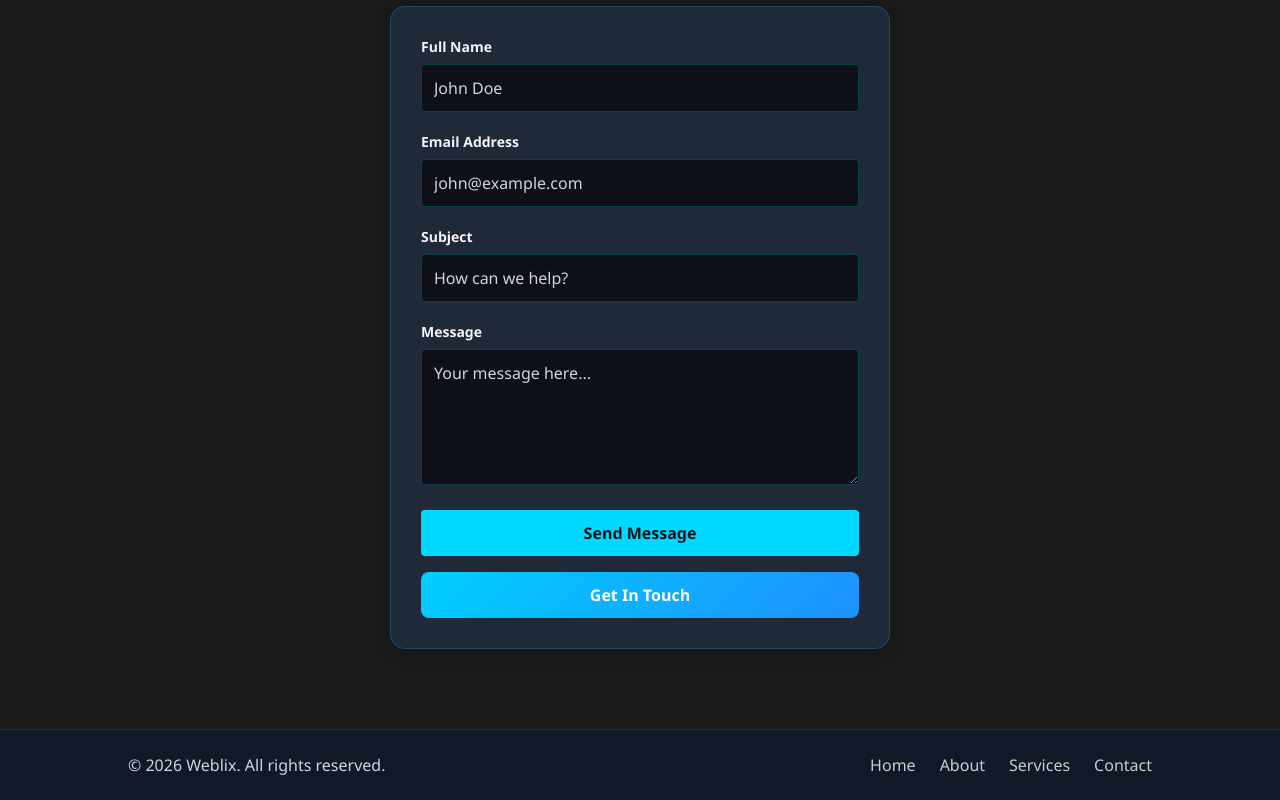
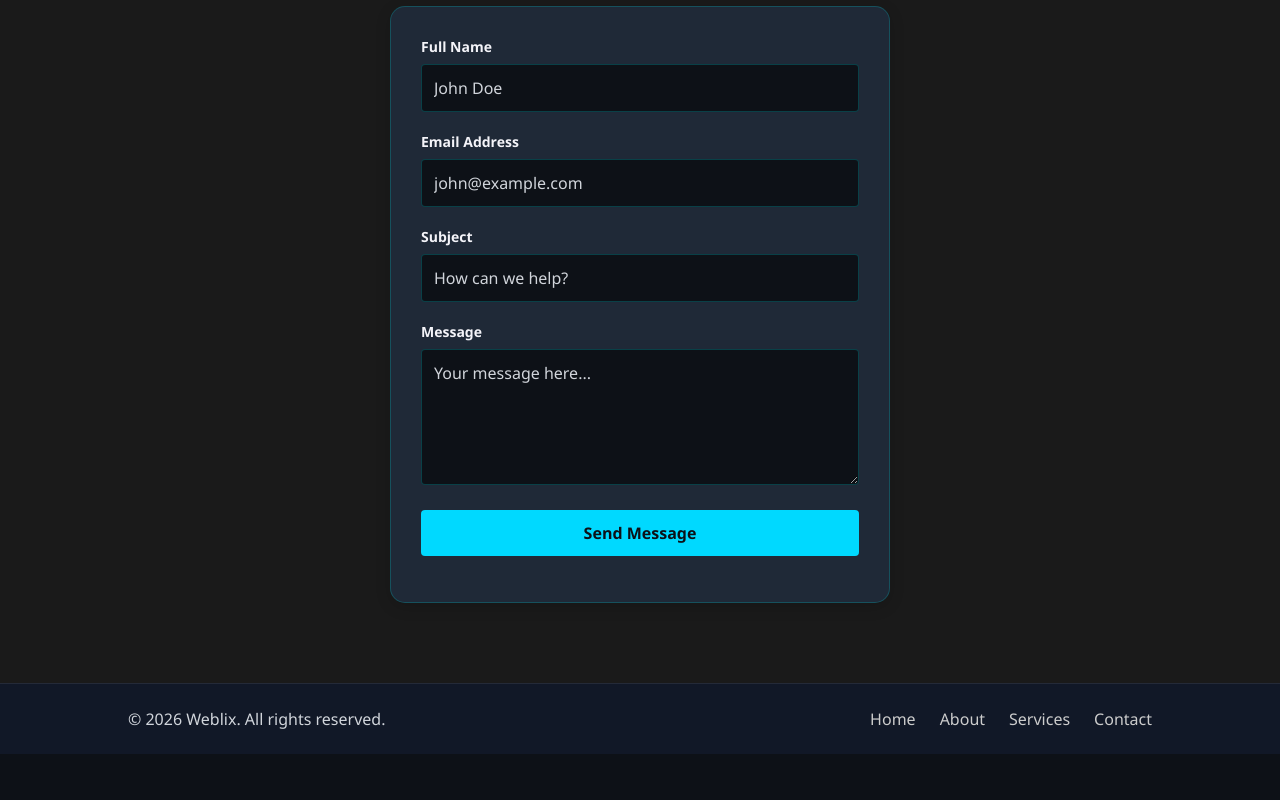
Before and after one commit to mohdrehxn/weblix, a plain HTML site: page index.html in a window 1280 px wide. Shown: the part 2029-2829 px from the top of the page. After the commit the page ends 2783 px from the top, so only its background shows below. Drawn offline with Linux system fonts and the light colour scheme.

Commit message:
Remove "Get In Touch" button from contact section in index.html

```diff
--- a/index.html
+++ b/index.html
@@ -551,7 +551,6 @@
                 <button type="submit" class="submit-btn">Send Message</button>
             </form>
 
-            <a href="mailto:weblixdotio@gmail.com" class="btn">Get In Touch</a>
         </div>
 
     </section>
```
